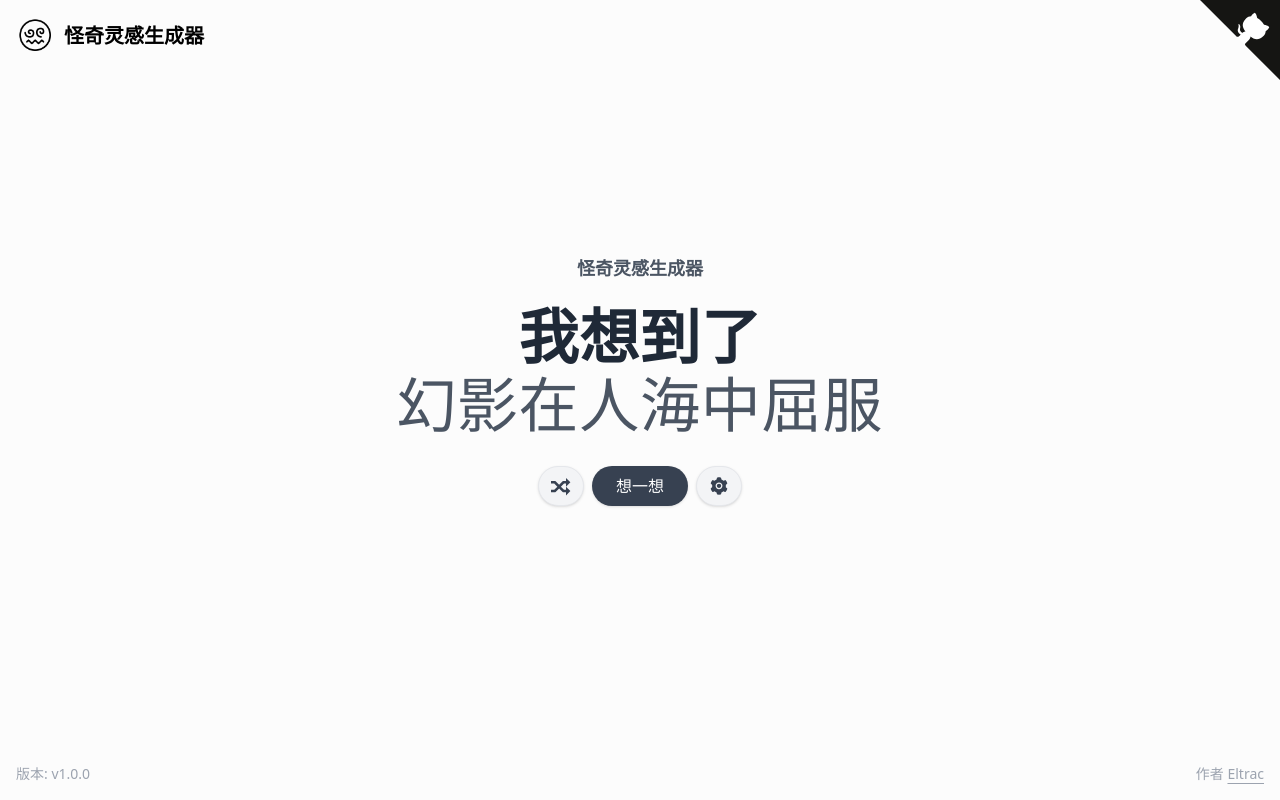
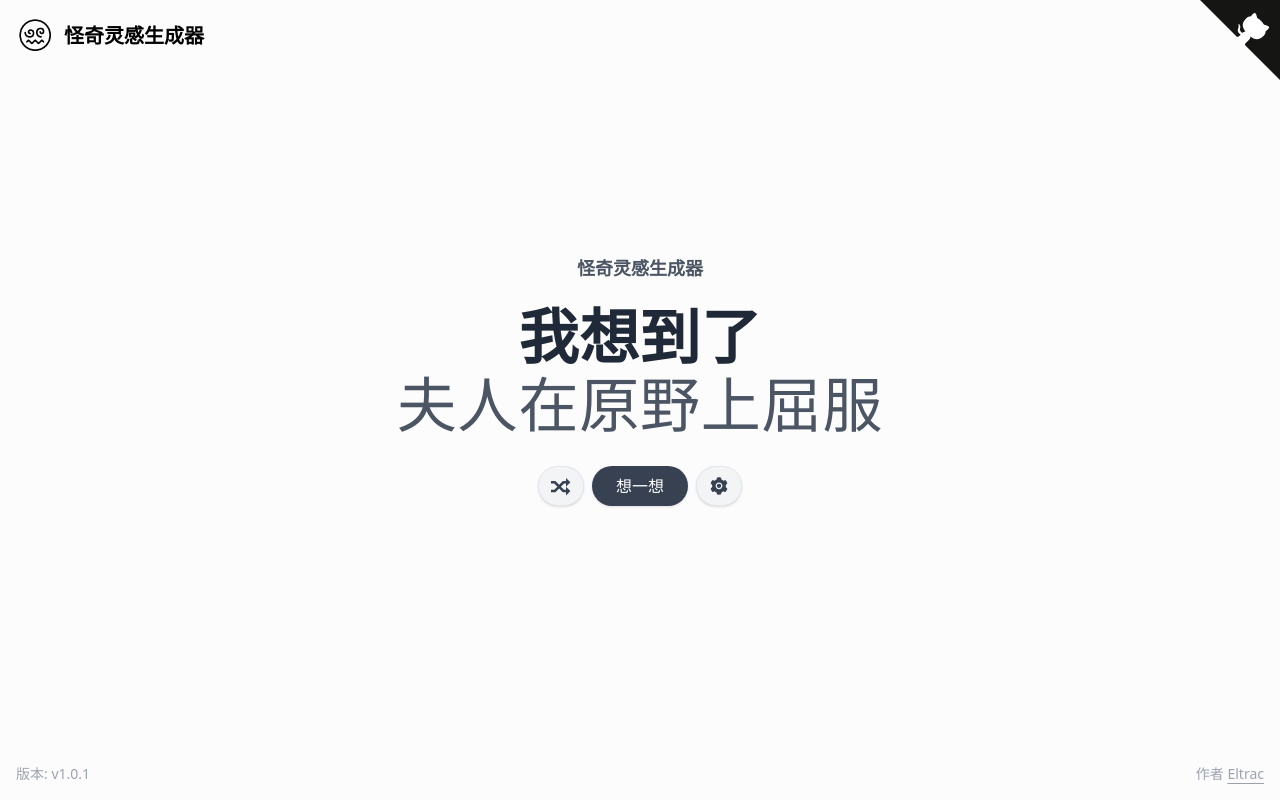
Before and after one commit to BigCoke233/bizarre-inspirer, a Next.js app: page / in a window 1280 px wide. Built offline with nearby package versions, Linux system fonts and the light colour scheme.

Commit message:
expand vocabulary

```diff
--- a/data/words.json
+++ b/data/words.json
@@ -23,7 +23,7 @@
         "叙事","维度","几何","快乐","拓扑","非欧几里得","灵体","魂魄","瓶装","罐装","莫比乌斯","元素","游离",
         "幽匿","附魔","魔法","宿命","命运","生死","勇气","心灵","死亡","生命","宗教","全息","恼怒","解忧",
         "X","忧愁","希望","绝望","模因","解构","虚饰","主义","彼岸","人道","情色","爱恋","民主","霸权",
-        "专制","概念","无穷","灾厄","意识","以太"
+        "专制","概念","无穷","灾厄","意识","以太","恶意","意象","欧几里得","憎恶","正义","痛楚"
     ],
     "concrete": [
         "月亮","影子","灯火","秋千","巨鲸","莽兽","秘典","空间","梦魇","太阳","繁星","银河","天体","日照",
@@ -41,11 +41,13 @@
         "海岸","断崖","剑","刀","枪","矛","盾","非人","仿生人","龙","飞龙","虫","兽","笔记","大师","洗刷器",
         "园","室","间","房","厅","池","湖","河","江","海","山","岭","岗","海沟","碑","所","局","站","酒店",
         "玻璃","电子","霓虹","真菌","水母","蘑菇","鱼","蛟","鲲","鹏","诡计","活性","特性","肉体","血肉","霓虹",
-        "奶","糖","帽","头盔","手套","水","液体","天堂","乐园","净土","怀抱","思维","装置","奇珍"
+        "奶","糖","帽","头盔","手套","水","液体","天堂","乐园","净土","怀抱","思维","装置","奇珍","舞步","华尔兹",
+        "杯","碗","路","桥","船","档案","星","皇帝","倒吊者","轮盘","十字架","审判","问候","温室","房"
     ],
     "place": [
         "在月球上","在公路上","在回忆里","在痛苦中","在界限之外","在界限之上","在宇宙中","在角落里","在人海中",
-        "在原野上","在繁星之间","在幻境中","在视界中","在水边","在深海","在灯火阑珊处","在世界的尽头","在时间的终点",
-        "在教堂里","在广场上","在空中","在未来","在过去","在表面之下","在众目睽睽之下","在深渊里","在地心"
+        "在原野上","在繁星之间","在幻境中","在汪洋大海中","在水边","在深海","在灯火阑珊处","在世界的尽头","在时间的终点",
+        "在教堂里","在广场上","在空中","在未来","在过去","在表面之下","在众目睽睽之下","在深渊里","在地心",
+        "在内心深处","在字里行间","于表层之下","在角落里","在天堂"
     ]
 }
--- a/pages/index.js
+++ b/pages/index.js
@@ -10,7 +10,7 @@ import Select from 'react-select'
 import { AiFillSetting, AiFillCloseCircle } from 'react-icons/ai'
 import { ImShuffle } from 'react-icons/im'
 
-const VERSION = '1.0.0'
+const VERSION = '1.0.1'
 
 export default function Home(data) {
 
```
